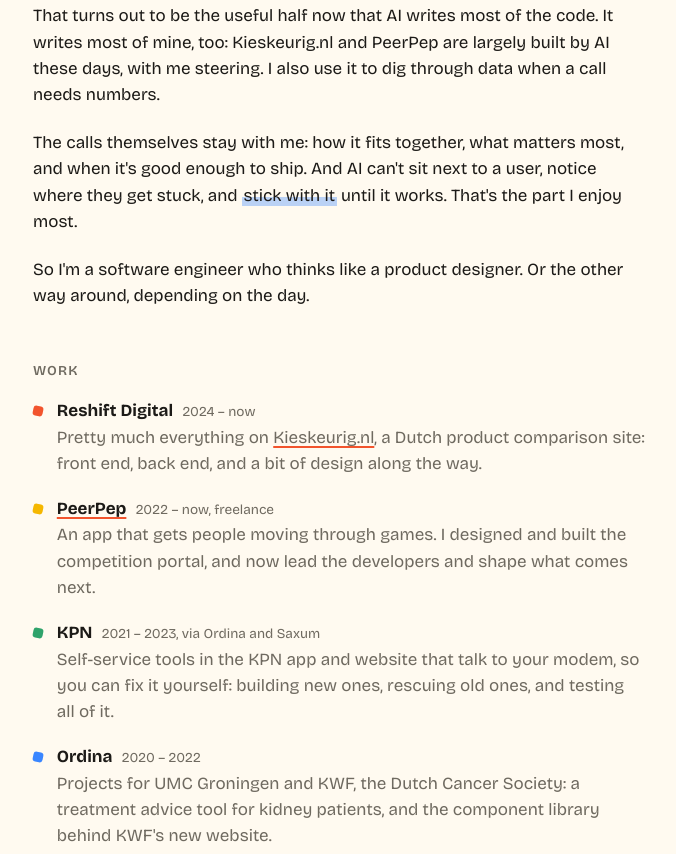
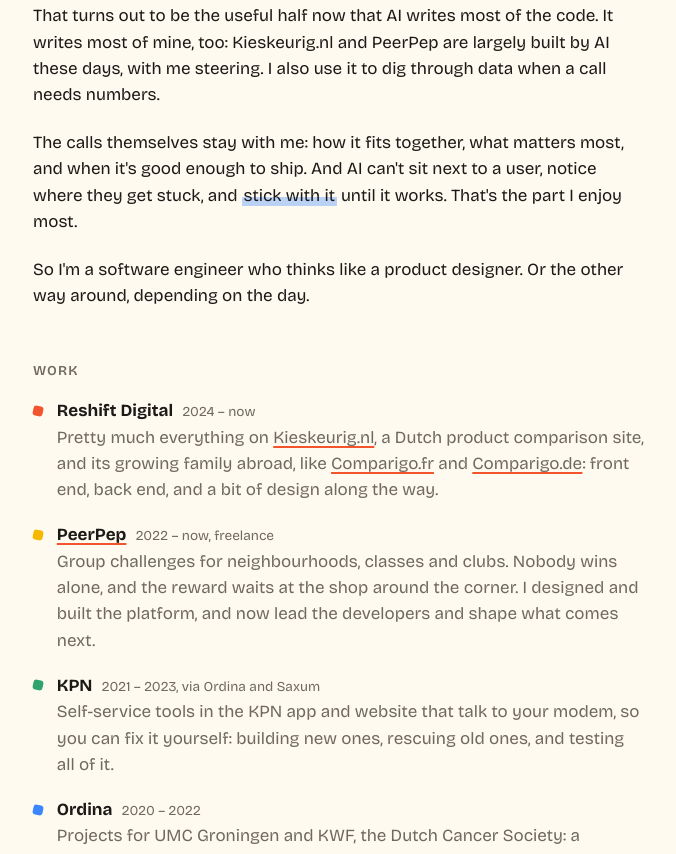
Before and after one commit to mennovanvoorst/vanvoor.st, a plain HTML site: page index.html in a window 1280 px wide. Shown: the part 408-1262 px from the top of the page, without its empty margins (301-977 px from the left). Drawn offline with Linux system fonts and the light colour scheme.

Commit message:
Update PeerPep and Reshift copy, animate work squares, scale up on wide screens

```diff
--- a/index.html
+++ b/index.html
@@ -86,11 +86,11 @@
       <ul class="work">
         <li>
           <b>Reshift Digital</b> <small>2024 – now</small>
-          <span>Pretty much everything on <a href="https://www.kieskeurig.nl/" target="_blank" rel="noopener">Kieskeurig.nl</a>, a Dutch product comparison site: front end, back end, and a bit of design along the way.</span>
+          <span>Pretty much everything on <a href="https://www.kieskeurig.nl/" target="_blank" rel="noopener">Kieskeurig.nl</a>, a Dutch product comparison site, and its growing family abroad, like <a href="https://www.comparigo.fr/" target="_blank" rel="noopener">Comparigo.fr</a> and <a href="https://www.comparigo.de/" target="_blank" rel="noopener">Comparigo.de</a>: front end, back end, and a bit of design along the way.</span>
         </li>
         <li>
           <b><a href="https://peerpep.eu/" target="_blank" rel="noopener">PeerPep</a></b> <small>2022 – now, freelance</small>
-          <span>An app that gets people moving through games. I designed and built the competition portal, and now lead the developers and shape what comes next.</span>
+          <span>Group challenges for neighbourhoods, classes and clubs. Nobody wins alone, and the reward waits at the shop around the corner. I designed and built the platform, and now lead the developers and shape what comes next.</span>
         </li>
         <li>
           <b>KPN</b> <small>2021 – 2023, via Ordina and Saxum</small>
--- a/script.js
+++ b/script.js
@@ -165,6 +165,26 @@
   });
 }
 
+/* Work squares pop in, one after the other, once the list is on screen. */
+if (!reducedMotion && "IntersectionObserver" in window) {
+  const lists = document.querySelectorAll(".work");
+  const observer = new IntersectionObserver(
+    (entries) => {
+      for (const entry of entries) {
+        if (!entry.isIntersecting) continue;
+        entry.target.classList.add("in");
+        observer.unobserve(entry.target);
+      }
+    },
+    { threshold: 0.2 },
+  );
+  lists.forEach((list) => {
+    list.querySelectorAll("li").forEach((li, i) => li.style.setProperty("--i", i));
+    observer.observe(list);
+  });
+  document.documentElement.classList.add("js");
+}
+
 /* Miss me? */
 const title = document.title;
 document.addEventListener("visibilitychange", () => {
--- a/style.css
+++ b/style.css
@@ -44,6 +44,8 @@
 * { box-sizing: border-box; }
 ::selection { background: var(--mustard); color: #1c1a17; }
 html { font-size: 17px; }
+@media (min-width: 90rem) { html { font-size: 19px; } }
+@media (min-width: 120rem) { html { font-size: 20px; } }
 body { margin: 0; min-width: 320px; min-height: 100vh; background: var(--bg); }
 
 main,
@@ -105,14 +107,21 @@
   border-radius: 3px;
   background: var(--c);
   transform: rotate(12deg);
+  transition: transform 0.5s cubic-bezier(.3, 1.6, .5, 1) calc(var(--i, 0) * 70ms);
 }
+/* Squares pop in when the list scrolls into view, and do a little spin on hover. */
+.js .work li::before { transform: scale(0) rotate(-120deg); }
+.js .work.in li::before { transform: rotate(12deg); }
+.work li:hover::before,
+.js .work.in li:hover::before { transform: rotate(102deg) scale(1.3); transition-delay: 0s; }
 .work li:nth-child(5n + 1) { --c: var(--tomato); }
 .work li:nth-child(5n + 2) { --c: var(--mustard); }
 .work li:nth-child(5n + 3) { --c: var(--leaf); }
 .work li:nth-child(5n + 4) { --c: var(--sky); }
 .work li:nth-child(5n + 5) { --c: var(--grape); }
 .work b { font-weight: 700; }
-.work small { margin-left: 0.3rem; color: var(--muted); font-size: 0.8rem; }.work span { display: block; color: var(--muted); }
+.work small { margin-left: 0.3rem; color: var(--muted); font-size: 0.8rem; }
+.work span { display: block; color: var(--muted); }
 
 /* How */
 .loop { display: flex; flex-wrap: wrap; gap: 0.4rem 0.5rem; font-weight: 700; }
@@ -197,5 +206,7 @@
   .avatar, .avatar:hover { transition: none; transform: none; }
   .dino { left: auto; right: 1rem; animation: none; }
   .dino svg, .dino .leg, .fossil svg { animation: none; }
+  .work li::before { transition: none; }
+  .js .work li::before { transform: rotate(12deg); }
   .dino .say { opacity: 1; animation: none; }
 }
```
